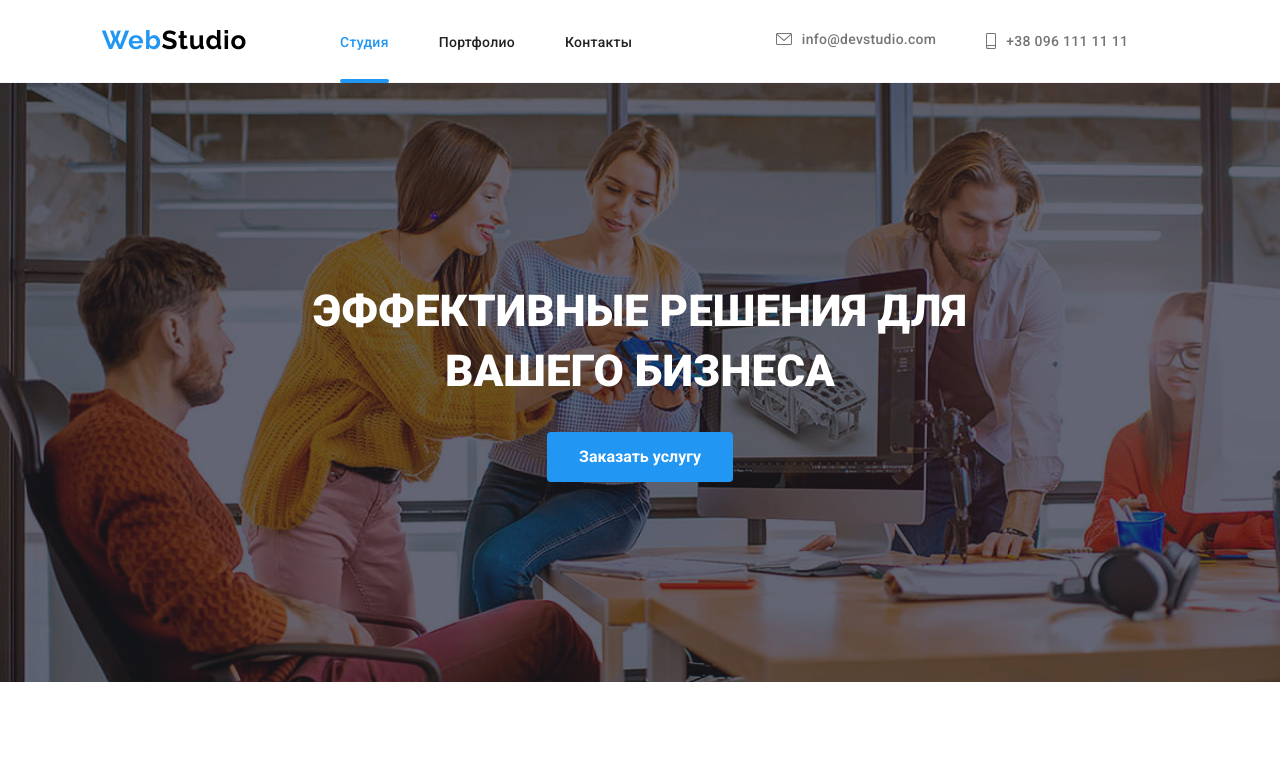
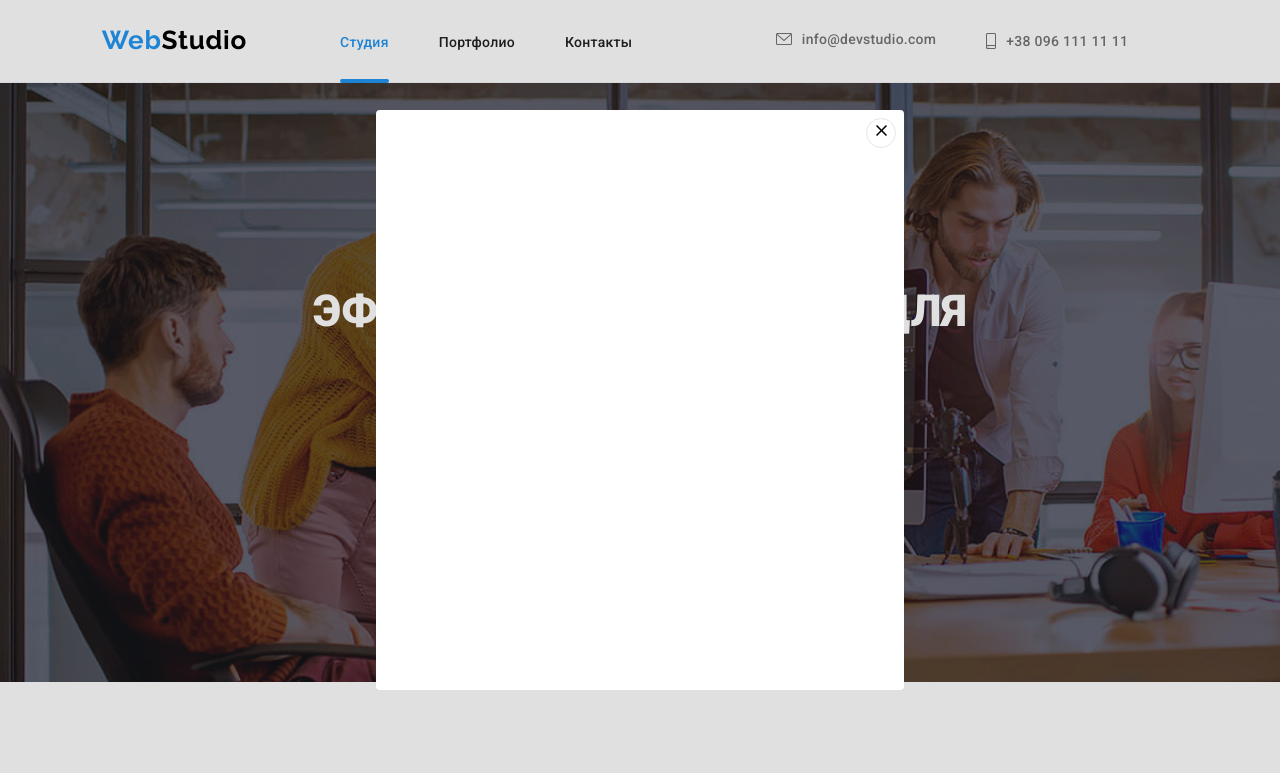
Before and after one commit to 88888tata88888/goit-markup-hw-05, a plain HTML site: page index.html in a window 1280 px wide. Both pictures are taken after a click on the button "Заказать услугу". Shown: the top 773 px of the page. Drawn offline with nearby package versions, Linux system fonts and the light colour scheme.

Commit message:
правка

```diff
--- a/css/styles.css
+++ b/css/styles.css
@@ -591,6 +591,50 @@ img {
 }
 /*===END FOOTER===*/
 
+/*===MODALKA===*/
+.backdrop {
+	position: fixed;
+	top: 0;
+	left: 0;
+	width: 100vw;
+	height: 100vh;
+	background-color: rgba(0, 0, 0, 0.12);
+	transform: 250ms;
+}
+.modal {
+	position: absolute;
+	top: 50%;
+	left: 50%;
+	transform: translate(-50%, -50%);
+	width: 528px;
+	height: 580px;
+	background-color: #fff;
+	border-radius: 4px;
+}
+.close {
+	fill: #000;
+}
+.modal-close-btn {
+	position: absolute;
+	top: 8px;
+	right: 8px;
+	padding: 0;
+	width: 30px;
+	height: 30px;
+	justify-content: center;
+   align-items: center;
+	background: transparent;
+	border: 1px solid rgba(0, 0, 0, 0.1);
+	border-radius: 50%;
+	cursor: pointer;
+}
+.is-hidden {
+	opacity: 0;
+	visibility: hidden;
+	pointer-events: none;
+}
+/*===END MODALKA===*/
+
 /*===========PORTFOLIO===============*/
 /*===MENU===*/
 .menu-border {
--- a/index.html
+++ b/index.html
@@ -50,7 +50,7 @@
                 <h1 class="hero-title">
                     Эффективные решения для вашего бизнеса
                 </h1>
-                <button class="modal-btn" type="button">
+                <button class="modal-btn" type="button" data-modal-open>
                     Заказать услугу
                 </button>
             </div>
@@ -509,6 +509,17 @@
       </div>
     </footer>
 
+<div class="backdrop is-hidden" data-modal>
+  <div class="modal">
+    <button type="button" class="modal-close-btn" data-modal-close>
+      <svg class="close" width="18" height="18" xmlns="http://www.w3.org/2000/svg">
+        <path d="M15 4.10786L13.8921 3L9.5 7.39214L5.10786 3L4 4.10786L8.39214 8.5L4 12.8921L5.10786 14L9.5 9.60786L13.8921 14L15 12.8921L10.6079 8.5L15 4.10786Z"/>
+        </svg>
+    </button>
+  </div>
+</div>
+
+
     <script src="./js/modal.js"></script>
 </body>
 </html>
```
Also changed, not shown: images/close.svg (added).
